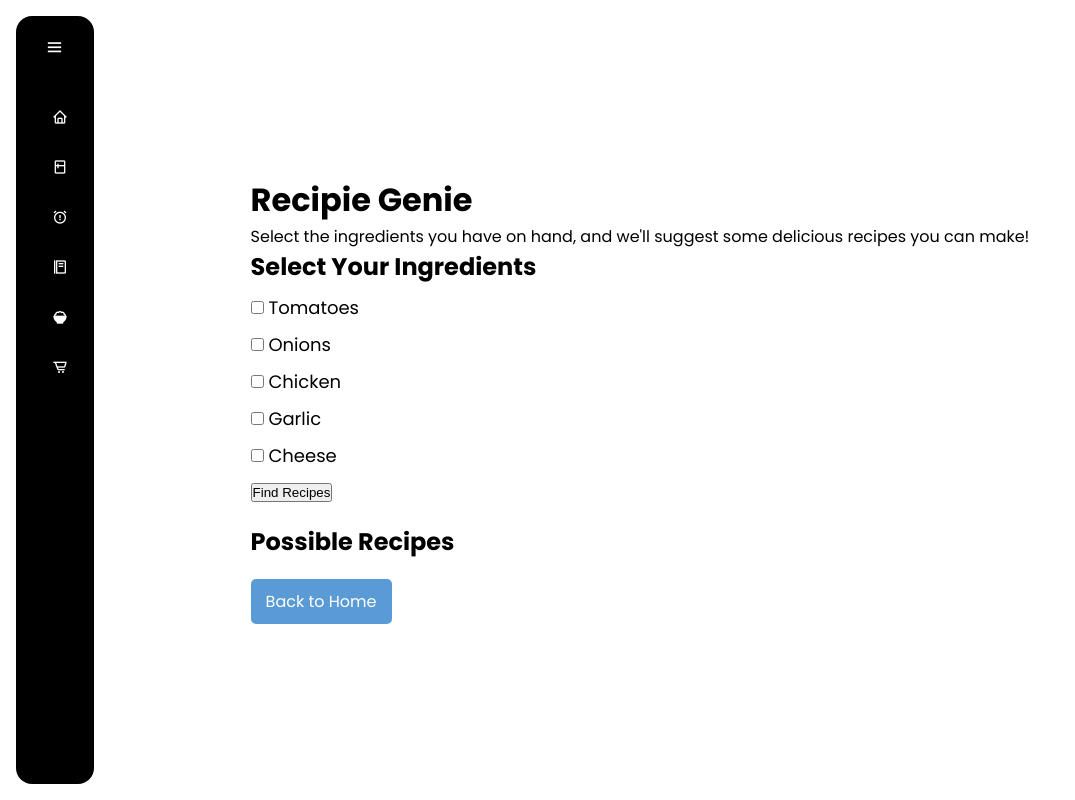
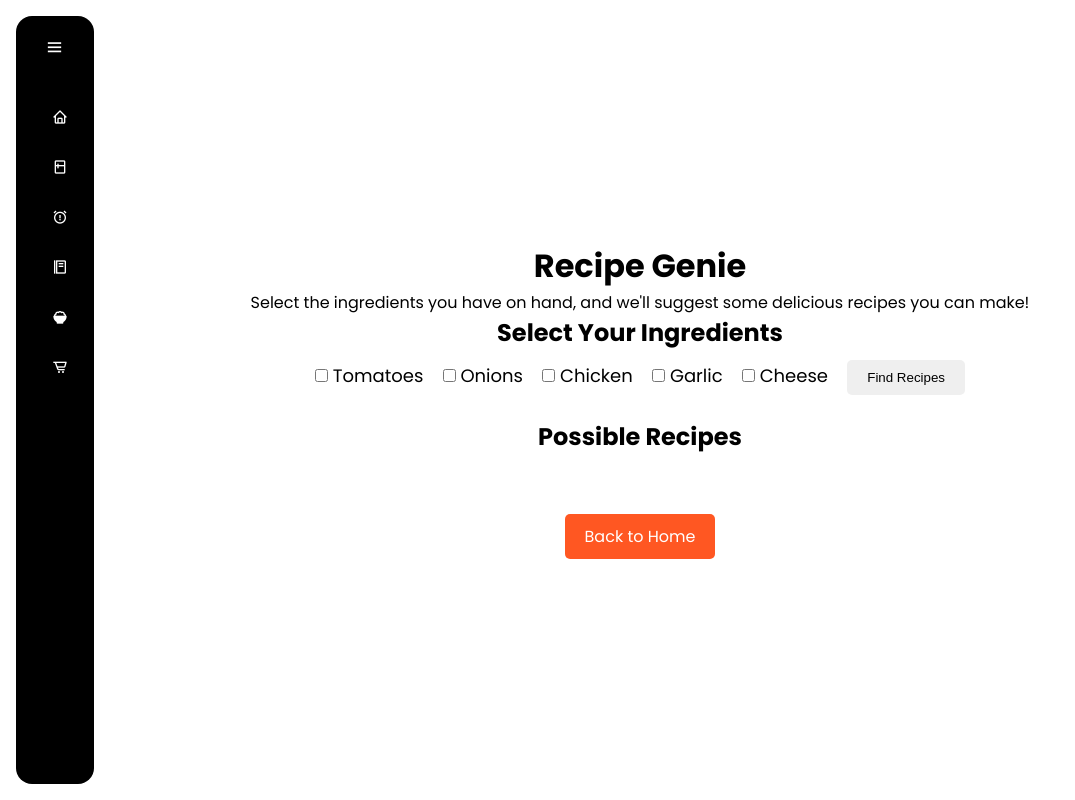
Before and after one commit to kosuri-indu/StockUp, a Flask app: page /recipie-genie in a window 1280 px wide. Shown: the whole page, without its empty margins (0-1075 px from the left). Run offline with Flask 3, Linux system fonts and the light colour scheme; some web fonts are replaced.

Commit message:
changed recipie

```diff
--- /dev/null
+++ b/frontend/static/css/recipie.css
@@ -0,0 +1,89 @@
+/* General styling for the recipe genie section */
+.recipe-genie {
+    padding: 20px;
+    text-align: center;
+}
+
+.ingredient-selection {
+    margin-bottom: 20px;
+}
+
+.ingredient-option {
+    display: inline-block;
+    margin-right: 15px;
+}
+
+button {
+    padding: 10px 20px;
+    margin-top: 10px;
+    border: none;
+    border-radius: 5px;
+    cursor: pointer;
+}
+
+button:hover {
+    opacity: 0.8;
+}
+
+.carousel {
+    position: relative;
+    overflow: hidden;
+}
+
+.carousel-inner {
+    display: flex;
+    overflow-x: scroll;
+    gap: 20px;
+    padding: 20px;
+}
+
+.carousel-item {
+    background: #f9f9f9;
+    border-radius: 10px;
+    box-shadow: 0 4px 8px rgba(0, 0, 0, 0.1);
+    padding: 10px;
+    max-width: 200px;
+    text-align: center;
+}
+
+.carousel-item img {
+    max-width: 100%;
+    height: auto;
+    border-radius: 5px;
+}
+
+.recipe-details {
+    margin-top: 10px;
+}
+
+.view-recipe-btn, .watch-video-btn {
+    padding: 8px 15px;
+    border: none;
+    border-radius: 5px;
+    cursor: pointer;
+    margin: 5px;
+}
+
+.view-recipe-btn {
+    background-color: #4CAF50;
+    color: white;
+}
+
+.watch-video-btn {
+    background-color: #2196F3;
+    color: white;
+}
+
+.back-btn {
+    display: inline-block;
+    margin-top: 20px;
+    padding: 10px 20px;
+    border-radius: 5px;
+    background-color: #ff5722;
+    color: white;
+    text-decoration: none;
+}
+
+.back-btn:hover {
+    background-color: #e64a19;
+}
--- a/frontend/templates/base.html
+++ b/frontend/templates/base.html
@@ -9,7 +9,8 @@
     <link rel="stylesheet" href="{{ url_for('static', filename='css/home.css') }}">
     <link rel="stylesheet" href="{{ url_for('static', filename='css/features.css') }}">
     <link rel="stylesheet" href="{{ url_for('static', filename='css/paging.css') }}">
-    <link rel = "stylesheet" href = "{{ url_for('static', filename = 'css/paging.css') }}">
+    <link rel="stylesheet" href="{{ url_for('static', filename='css/recipie.css') }}">
+
     <link href='https://unpkg.com/boxicons@2.1.4/css/boxicons.min.css' rel='stylesheet'>
     <link rel="preconnect" href="https://fonts.googleapis.com">
     <link rel="preconnect" href="https://fonts.gstatic.com" crossorigin>
--- a/frontend/templates/recipie-genie.html
+++ b/frontend/templates/recipie-genie.html
@@ -2,11 +2,12 @@
 
 {% block head %}
     <link rel="stylesheet" href="{{ url_for('static', filename='css/recipie.css') }}">
+    <link rel = "stylesheet" href = "{{ url_for('static', filename = 'css/paging.css') }}">
 {% endblock %}
 
 {% block pagecontent %}
 <div class="section recipe-genie">
-    <h1>Recipie Genie</h1>
+    <h1>Recipe Genie</h1>
     <p>Select the ingredients you have on hand, and we'll suggest some delicious recipes you can make!</p>
 
     <div class="ingredient-selection">
@@ -33,9 +34,11 @@
 
     <div class="recipe-suggestions">
         <h2>Possible Recipes</h2>
-        <ul id="recipe-list">
-            <!-- Suggested recipes will appear here -->
-        </ul>
+        <div class="carousel">
+            <div class="carousel-inner" id="recipe-list">
+                <!-- Suggested recipes will appear here -->
+            </div>
+        </div>
     </div>
 
     <a href="/home" class="back-btn">Back to Home</a>
@@ -51,14 +54,41 @@ function generateRecipes() {
 
     // Example logic for generating recipes
     if (selectedIngredients.includes('Chicken') && selectedIngredients.includes('Garlic')) {
-        recipeList.innerHTML += '<li>Garlic Chicken Stir-Fry</li>';
+        recipeList.innerHTML += `
+            <div class="carousel-item">
+                <img src="{{ url_for('static', filename='images/garlic_chicken.jpg') }}" alt="Garlic Chicken">
+                <div class="recipe-details">
+                    <h3>Garlic Chicken Stir-Fry</h3>
+                    <button class="view-recipe-btn" onclick="viewRecipe('Garlic Chicken Stir-Fry')">View Recipe</button>
+                    <button class="watch-video-btn" onclick="watchVideo('Garlic Chicken Stir-Fry')">Watch Video</button>
+                </div>
+            </div>`;
     }
     if (selectedIngredients.includes('Tomatoes') && selectedIngredients.includes('Cheese')) {
-        recipeList.innerHTML += '<li>Tomato & Cheese Pizza</li>';
+        recipeList.innerHTML += `
+            <div class="carousel-item">
+                <img src="{{ url_for('static', filename='images/tomato_pizza.jpg') }}" alt="Tomato & Cheese Pizza">
+                <div class="recipe-details">
+                    <h3>Tomato & Cheese Pizza</h3>
+                    <button class="view-recipe-btn" onclick="viewRecipe('Tomato & Cheese Pizza')">View Recipe</button>
+                    <button class="watch-video-btn" onclick="watchVideo('Tomato & Cheese Pizza')">Watch Video</button>
+                </div>
+            </div>`;
     }
     if (selectedIngredients.length === 0) {
-        recipeList.innerHTML = '<li>No ingredients selected. Please choose some to get recipes!</li>';
+        recipeList.innerHTML = '<div class="carousel-item">No ingredients selected. Please choose some to get recipes!</div>';
     }
+}
+
+// Example functions for handling recipe and video actions
+function viewRecipe(recipeName) {
+    alert('Viewing the recipe for ' + recipeName);
+    // You can implement a modal or redirect here to show the full recipe
+}
+
+function watchVideo(recipeName) {
+    alert('Watching video tutorial for ' + recipeName);
+    // Implement logic for showing a video or redirect to a video page
 }
 </script>
 {% endblock %}
```
